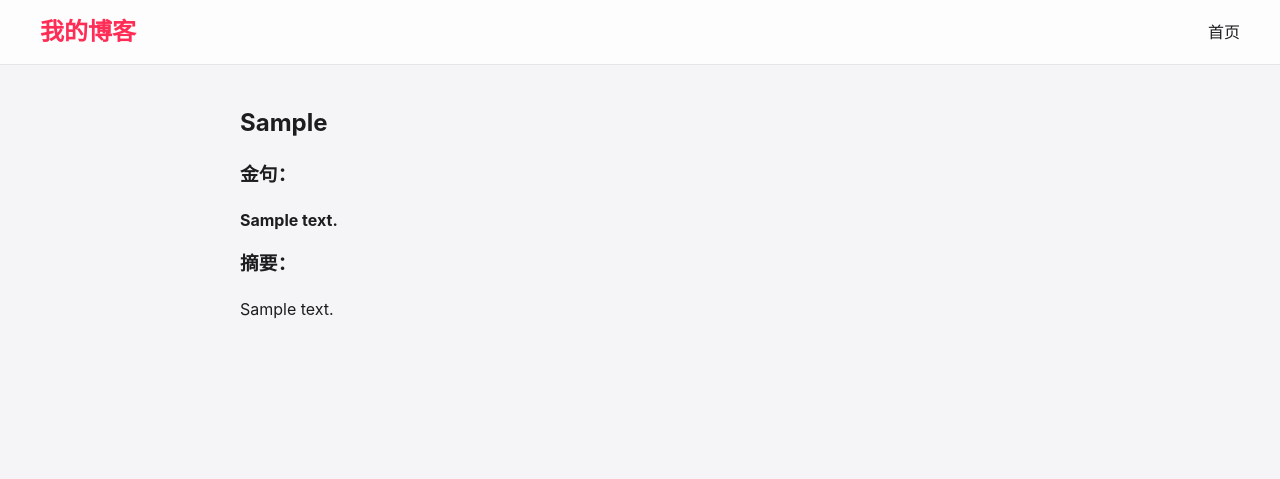
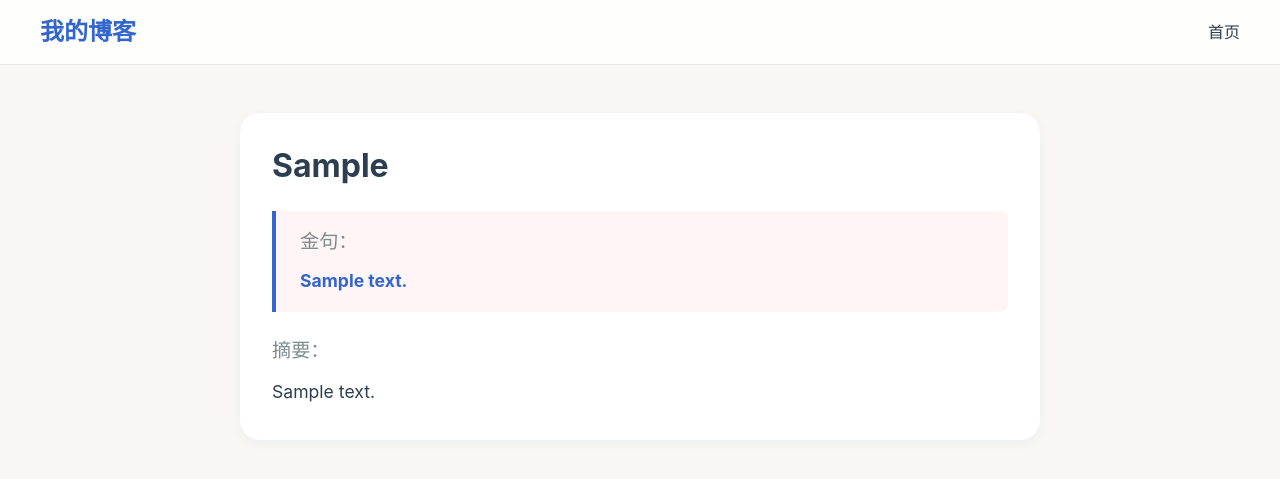
Before and after one commit to wabugua/myfirstweb, a Flask app: template templates/index.html in a window 1280 px wide. Shown: the top 479 px of the page. Run offline with Flask 3, Linux system fonts and the light colour scheme; the template is opened without the code that fills it: most values are stand-ins (such as "Sample title", 1, 10 or a date in 2020).

Commit message:
Initial commit: 基于Flask的个人博客项目

```diff
--- a/static/css/main.css
+++ b/static/css/main.css
@@ -1,9 +1,11 @@
 :root {
-    --primary-color: #FF2D55;
-    --background-color: #F5F5F7;
-    --text-color: #1D1D1F;
-    --border-color: #E5E5E7;
-    --meta-color: #86868B;
+    --primary-color: #3366CC;
+    --background-color: #F8F7F3;
+    --text-color: #2C3E50;
+    --border-color: #E8E8E8;
+    --meta-color: #7F8C8D;
+    --card-shadow: 0 4px 12px rgba(51, 102, 204, 0.06);
+    --card-hover-shadow: 0 8px 24px rgba(51, 102, 204, 0.12);
 }
 
 body {
@@ -64,17 +66,73 @@ body {
     padding: 0 20px;
 }
 
+.posts {
+    display: grid;
+    gap: 32px;
+    margin-top: 48px;
+}
+
 .article-list {
     display: grid;
     gap: 24px;
 }
 
-.article-card {
+.post {
     background: white;
-    border-radius: 16px;
-    padding: 24px;
-    box-shadow: 0 4px 6px rgba(0, 0, 0, 0.04);
-    transition: transform 0.2s, box-shadow 0.2s;
+    border-radius: 20px;
+    padding: 32px;
+    box-shadow: var(--card-shadow);
+    transition: all 0.3s ease;
+}
+
+.post:hover {
+    transform: translateY(-4px);
+    box-shadow: var(--card-hover-shadow);
+}
+
+.post-header {
+    margin-bottom: 24px;
+}
+
+.post-title {
+    font-size: 2rem;
+    font-weight: 700;
+    color: var(--text-color);
+    margin: 0 0 16px 0;
+    line-height: 1.3;
+}
+
+.post-quote {
+    background: rgba(255, 45, 85, 0.05);
+    border-left: 4px solid var(--primary-color);
+    padding: 16px 24px;
+    margin: 24px 0;
+    border-radius: 0 8px 8px 0;
+}
+
+.post-quote strong {
+    color: var(--primary-color);
+    font-size: 1.1rem;
+    line-height: 1.6;
+    display: block;
+}
+
+.section-title {
+    font-size: 1.2rem;
+    color: var(--meta-color);
+    margin: 0 0 12px 0;
+    font-weight: 500;
+}
+
+.post-content {
+    color: var(--text-color);
+}
+
+.post-summary {
+    font-size: 1.1rem;
+    line-height: 1.8;
+    color: var(--text-color);
+    margin: 0;
 }
 
 .article-card:hover {
```
